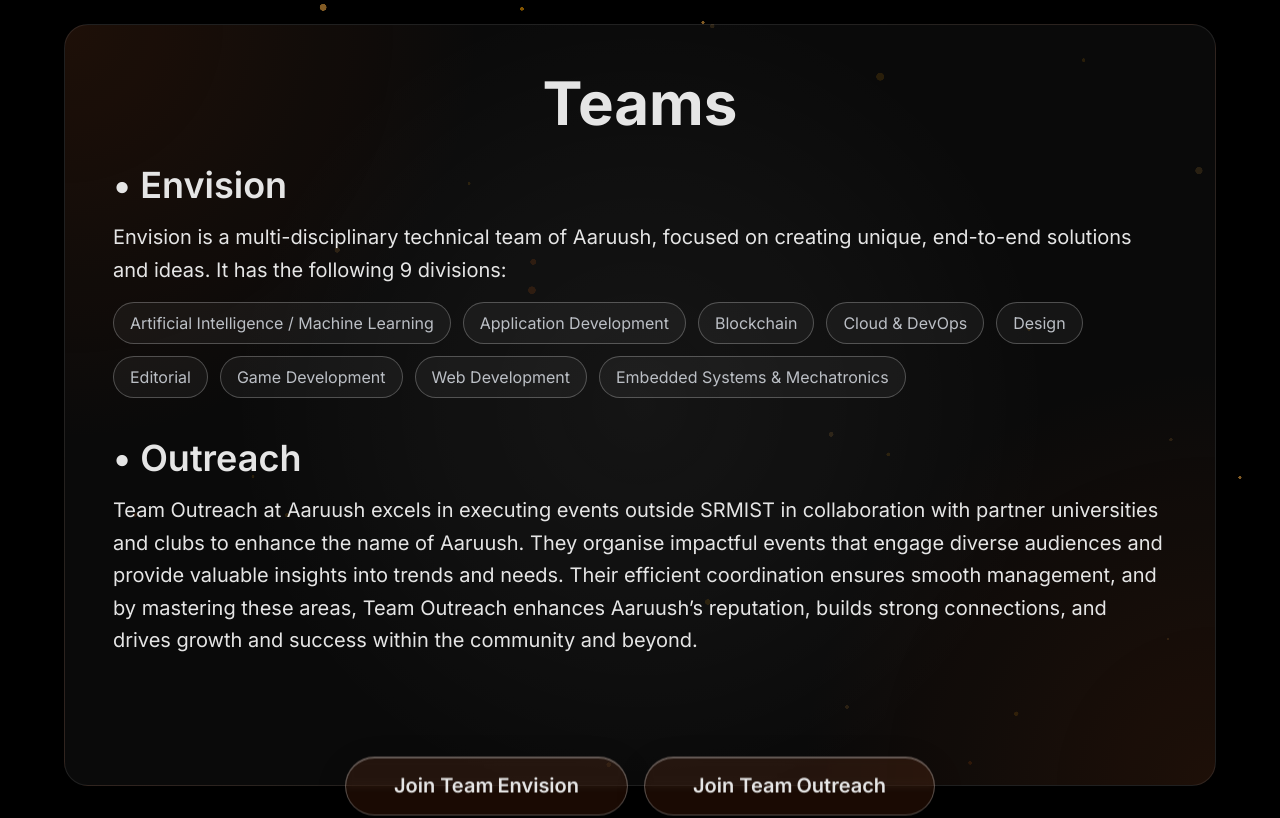
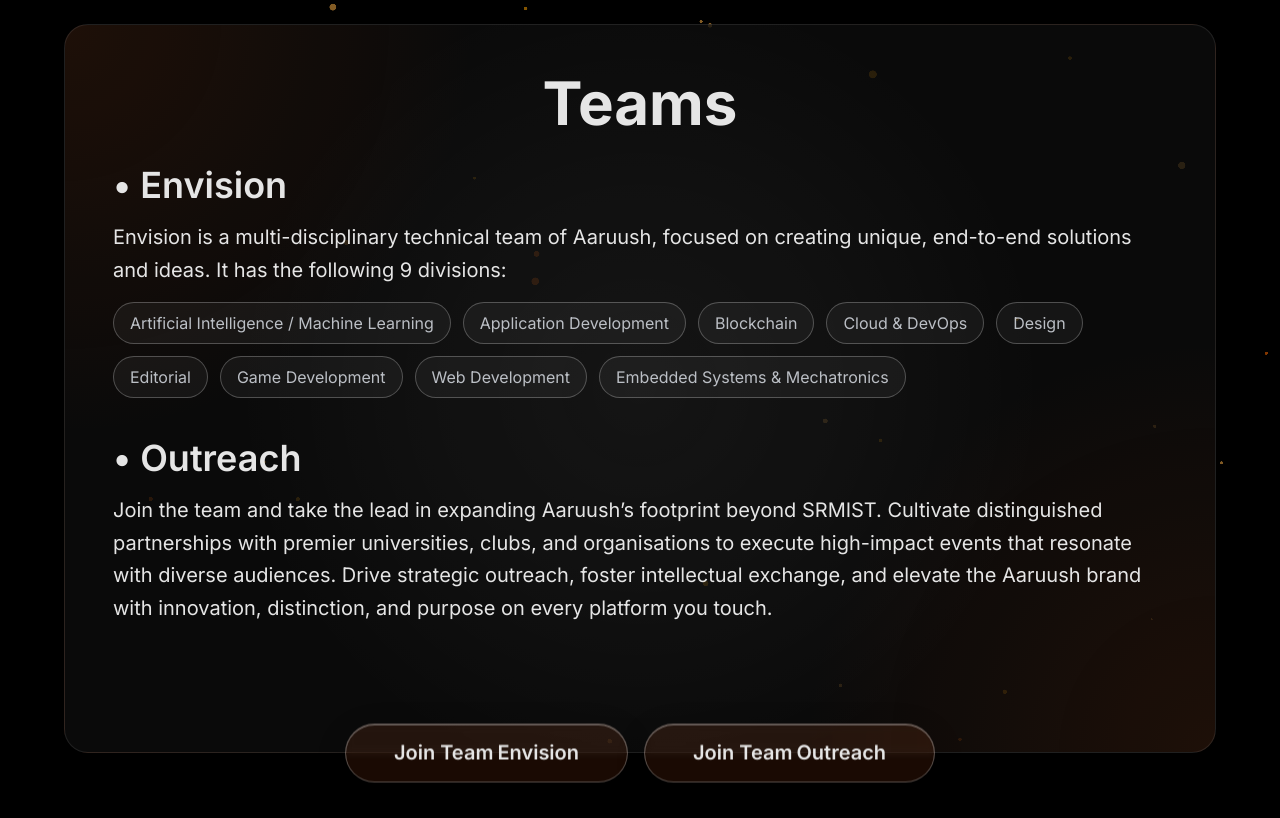
Before and after one commit to team-envision/CFA-25-frontend, a Next.js app: page /components/Teams in a window 1280 px wide. Shown: the top 818 px of the page. Built offline with nearby package versions, Linux system fonts and the light colour scheme.

Commit message:
update teams content

```diff
--- a/src/app/components/Teams/page.tsx
+++ b/src/app/components/Teams/page.tsx
@@ -86,15 +86,13 @@
                   • Outreach
                 </h2>
                 <p>
-                  Team Outreach at Aaruush excels in executing events outside
-                  SRMIST in collaboration with partner universities and clubs to
-                  enhance the name of Aaruush. They organise impactful events
-                  that engage diverse audiences and provide valuable insights
-                  into trends and needs. Their efficient coordination ensures
-                  smooth management, and by mastering these areas, Team Outreach
-                  enhances Aaruush&rsquo;s reputation, builds strong
-                  connections, and drives growth and success within the
-                  community and beyond.
+                  Join the team and take the lead in expanding Aaruush’s
+                  footprint beyond SRMIST. Cultivate distinguished partnerships
+                  with premier universities, clubs, and organisations to execute
+                  high-impact events that resonate with diverse audiences. Drive
+                  strategic outreach, foster intellectual exchange, and elevate
+                  the Aaruush brand with innovation, distinction, and purpose on
+                  every platform you touch.
                 </p>
               </div>
             </div>
```
